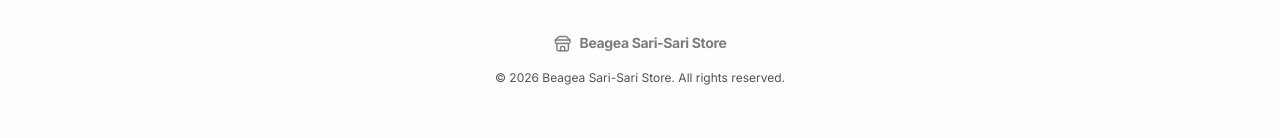
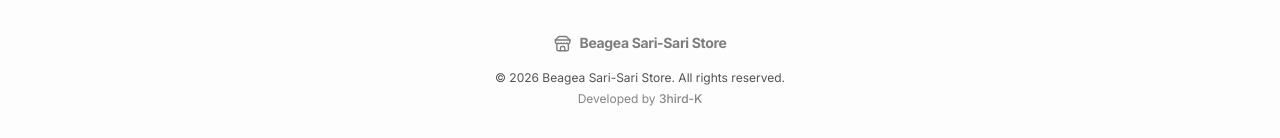
Before and after one commit to 3hird-K/beageasari-sari, a Next.js app: page / in a window 1280 px wide. Shown: the part 1922-2060 px from the top of the page. Built offline with nearby package versions, Linux system fonts and the light colour scheme.

Commit message:
developed

```diff
--- a/src/app/page.tsx
+++ b/src/app/page.tsx
@@ -148,9 +148,14 @@ export default function LandingPage() {
             <Store className="size-4" />
             <span className="font-bold text-sm tracking-tight">Beagea Sari-Sari Store</span>
           </div>
-          <p className="text-xs text-muted-foreground">
-            &copy; {new Date().getFullYear()} Beagea Sari-Sari Store. All rights reserved.
-          </p>
+          <div className="space-y-1">
+            <p className="text-xs text-muted-foreground">
+              &copy; {new Date().getFullYear()} Beagea Sari-Sari Store. All rights reserved.
+            </p>
+            <p className="text-xs text-muted-foreground/70">
+              Developed by <a href="https://github.com/3hird-K" target="_blank" rel="noopener noreferrer" className="font-medium hover:text-primary transition-colors hover:underline">3hird-K</a>
+            </p>
+          </div>
         </div>
       </footer>
     </div>
```
